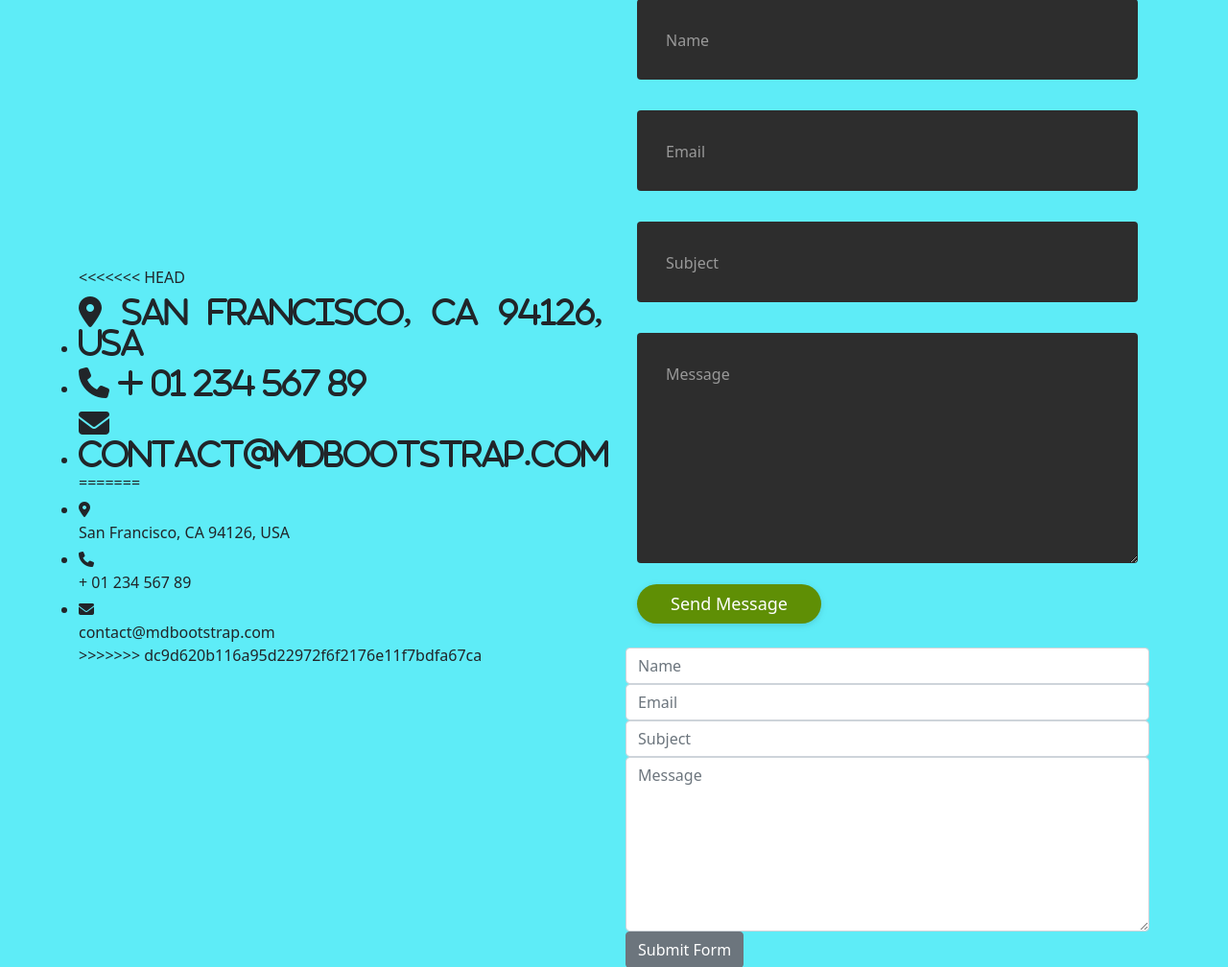
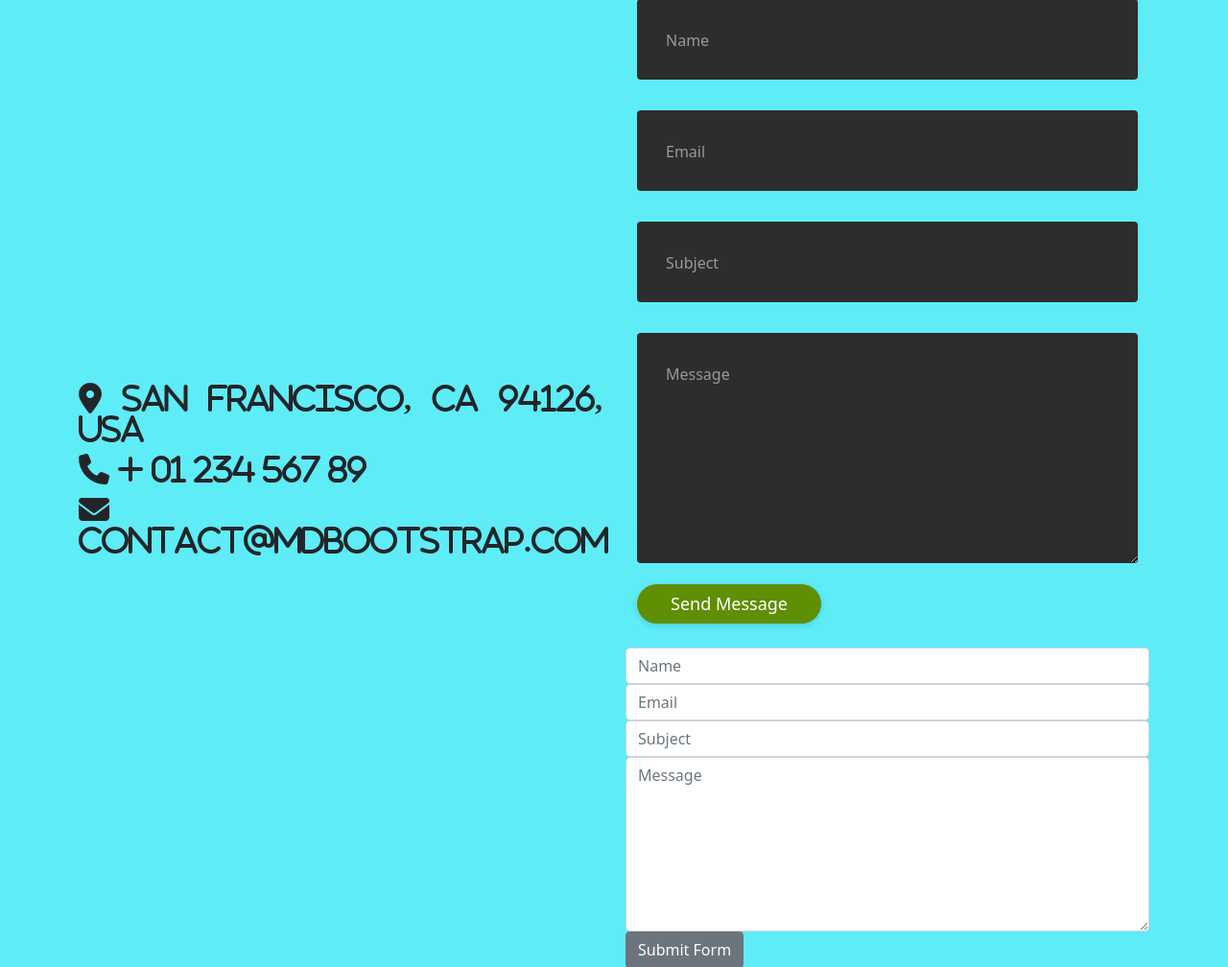
Before and after one commit to SalvatoreBevilacqua/SalvatoreBevilacqua, a Django app: page /contactme in a window 1280 px wide. Shown: the part 187-1195 px from the top of the page at 96% size. Run offline with Django 3.2, Linux system fonts and the light colour scheme; some libraries are stand-ins or nearby versions.

Commit message:
changes on save page

```diff
--- a/contactme/templates/home/contactme.html
+++ b/contactme/templates/home/contactme.html
@@ -14,7 +14,6 @@
     <div class="row">
         <div class="col-12 col-md-6 my-auto">
             <ul class="list-group">
-<<<<<<< HEAD
                 <li class="clist csstext">
                     <i class="fas fa-map-marker-alt mt-2 fa-2x"> San Francisco, CA 94126, USA</i>
                 </li>
@@ -23,19 +22,6 @@
                 </li>
                 <li class="clist">
                     <i class="fas fa-envelope mt-2 fa-2x"> contact@mdbootstrap.com</i>
-=======
-                <li class="clist">
-                    <i class="fas fa-map-marker-alt mt-2"></i>
-                    <div class="">San Francisco, CA 94126, USA</div>
-                </li>
-                <li class="clist">
-                    <i class="fas fa-phone mt-2"></i>
-                    <div>+ 01 234 567 89</div>
-                </li>
-                <li class="clist">
-                    <i class="fas fa-envelope mt-2"></i>
-                    <div>contact@mdbootstrap.com</div>
->>>>>>> dc9d620b116a95d22972f6f2176e11f7bdfa67ca
                 </li>
             </ul>
         </div>
--- a/static/css/base.css
+++ b/static/css/base.css
@@ -264,10 +264,6 @@ p.under_p:hover:after {
 /*-----------------------------------------------Contact Me */
 
 .clist {
-<<<<<<< HEAD
-    list-style-type: none;
-}
-=======
     list-style-type: none
 }
 
@@ -380,4 +376,3 @@ input[type=checkbox]:checked + label {
 color: #f00;
 font-style: normal;
 }
->>>>>>> dc9d620b116a95d22972f6f2176e11f7bdfa67ca
```
